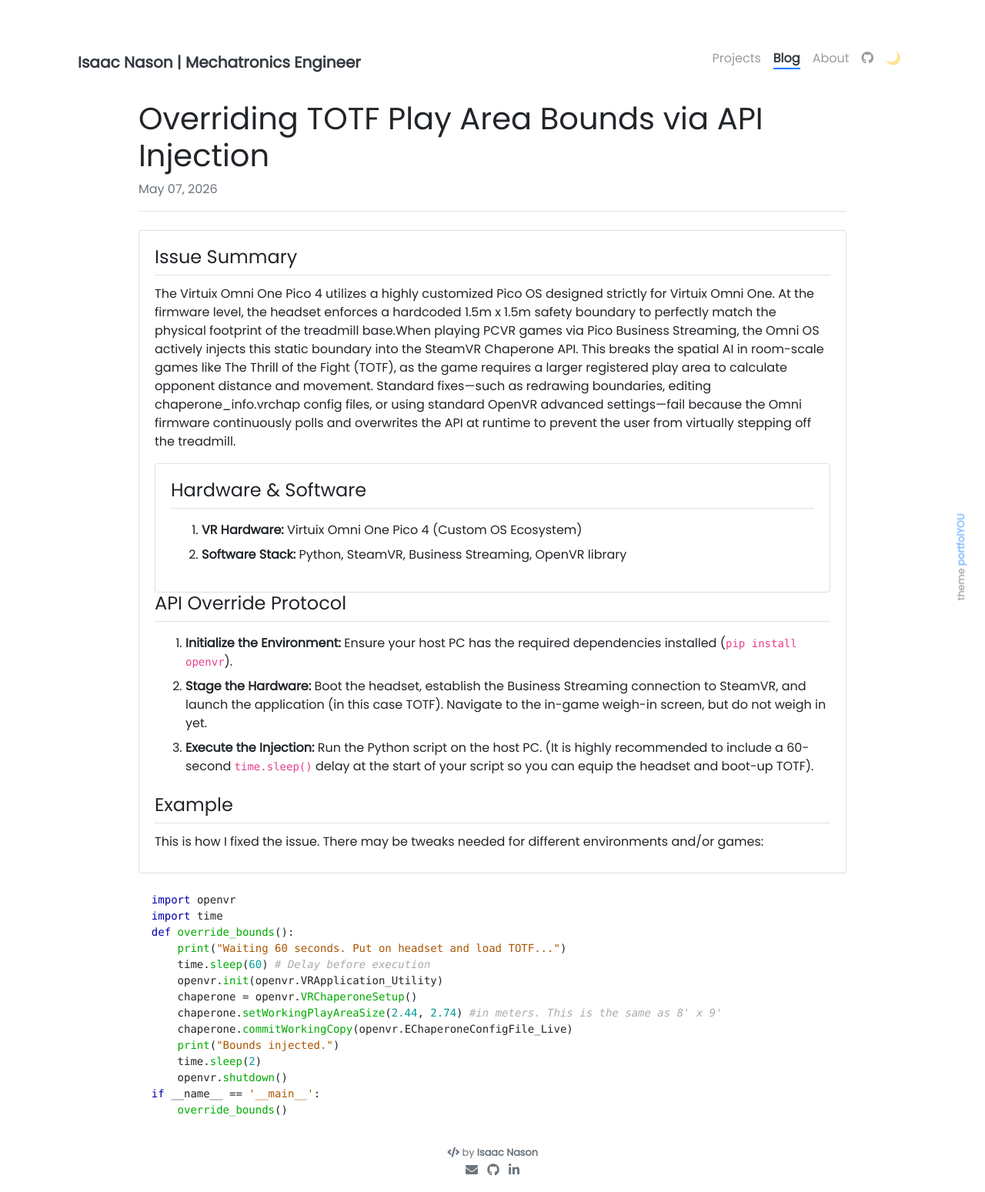
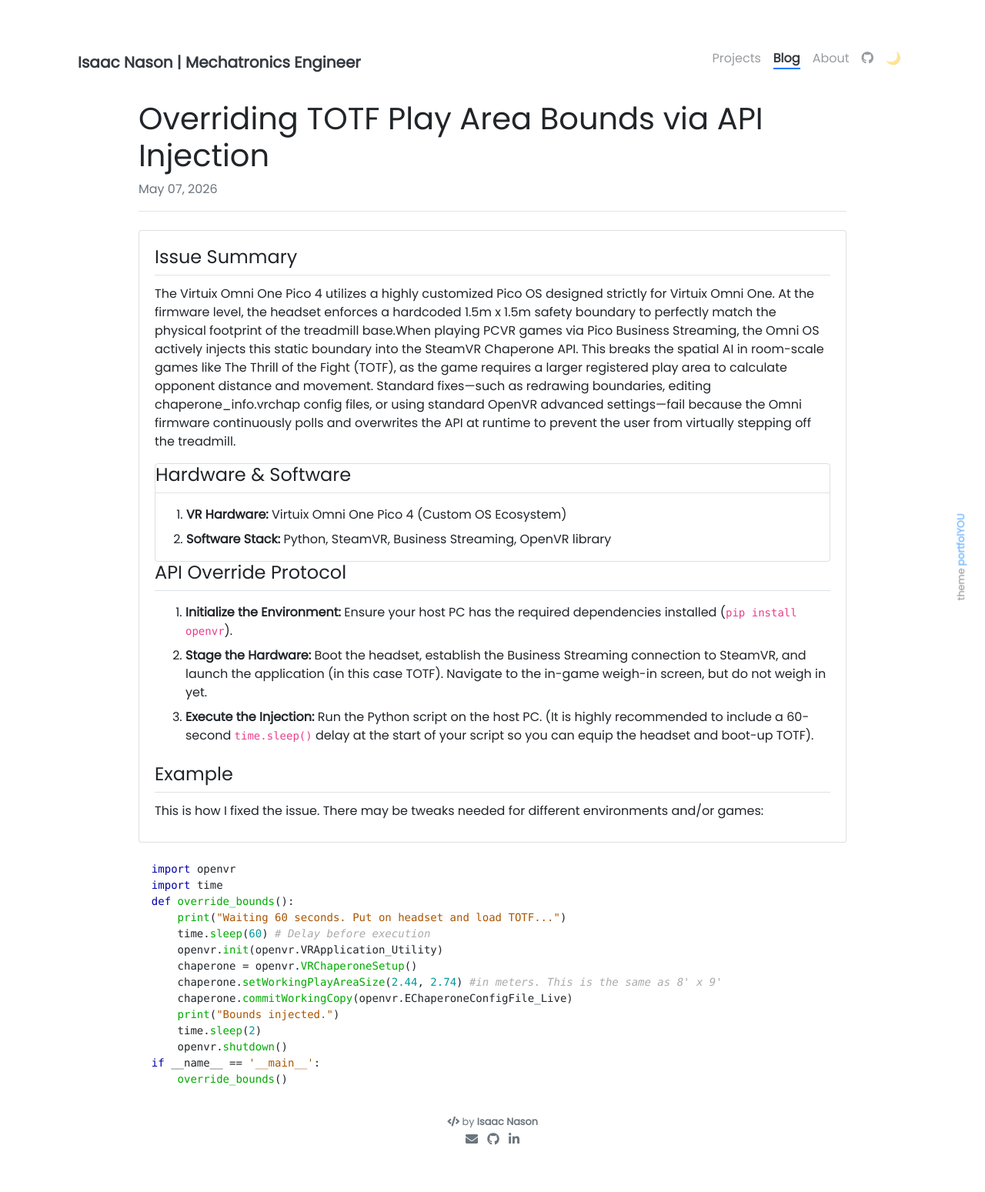
Before and after one commit to mistabowhunta/github.io, a Jekyll site: the page built from _posts/2026-05-07-override-totf-bounds.md, in a window 1280 px wide. Shown: the whole page at 77% size. Built offline with Jekyll 4.4.1, drawn with Linux system fonts in a browser that asks for light colours; our own code applies the rules of GitHub Pages for plain Markdown files; after the commit the page ends 1509 px from its top, so only the background shows below that.

Commit message:
Update 2026-05-07-override-totf-bounds.md

```diff
--- a/_posts/2026-05-07-override-totf-bounds.md
+++ b/_posts/2026-05-07-override-totf-bounds.md
@@ -12,7 +12,7 @@ date: 2026-05-07
       The Virtuix Omni One Pico 4 utilizes a highly customized Pico OS designed strictly for Virtuix Omni One. At the firmware level, the headset enforces a hardcoded 1.5m x 1.5m safety boundary to perfectly match the physical footprint of the treadmill base.When playing PCVR games via Pico Business Streaming, the Omni OS actively injects this static boundary into the SteamVR Chaperone API. This breaks the spatial AI in room-scale games like The Thrill of the Fight (TOTF), as the game requires a larger registered play area to calculate opponent distance and movement. Standard fixes—such as redrawing boundaries, editing chaperone_info.vrchap config files, or using standard OpenVR advanced settings—fail because the Omni firmware continuously polls and overwrites the API at runtime to prevent the user from virtually stepping off the treadmill.
     </p>
     <div class="card bg-transparent">
-      <div class="card-body">
+      <div class="card-body p-0">
         <h4 class="card-title border-bottom pb-2">Hardware & Software</h4>
         <ol class="mt-3">
           <li class="mb-2 bg-transparent"><strong>VR Hardware:</strong> Virtuix Omni One Pico 4 (Custom OS Ecosystem)</li>
```
